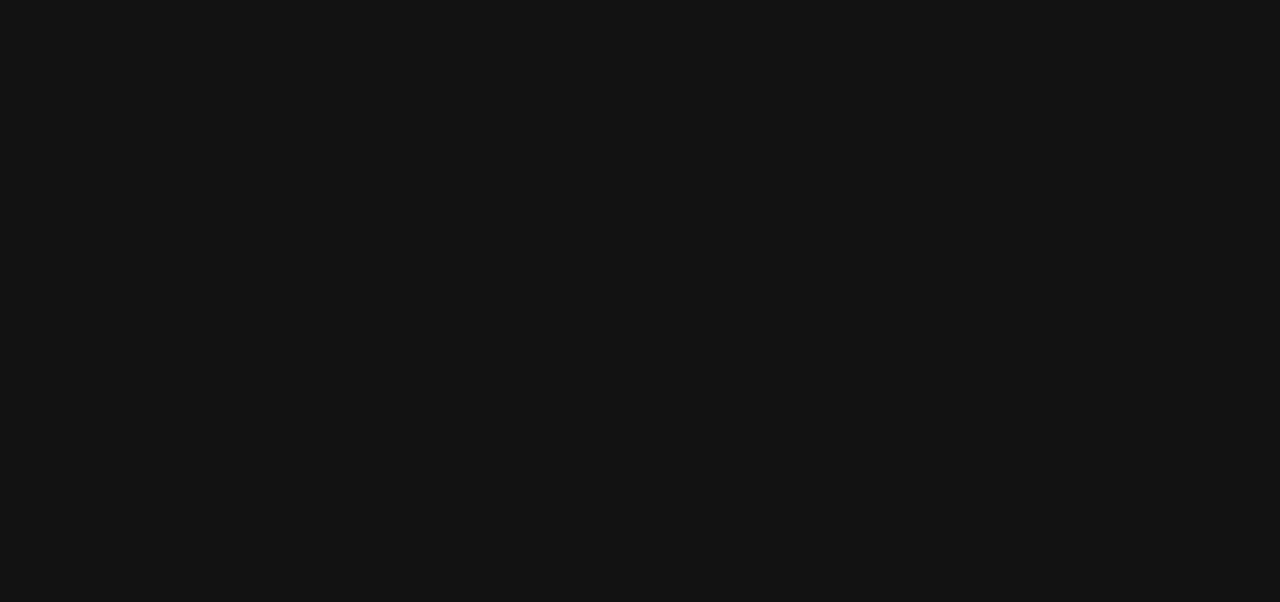
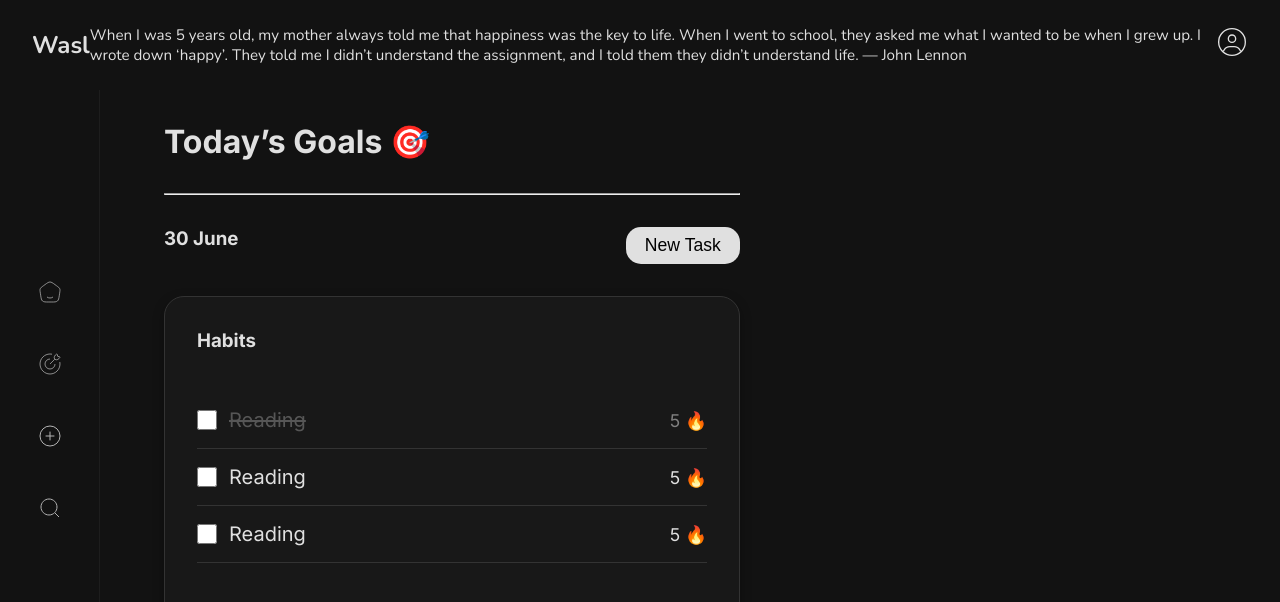
Before and after one commit to aatje-sy/Wasl, a React (Vite) app: page /habits in a window 1280 px wide. Before the commit this address had no page. Shown: the top 602 px of the page. Built offline with nearby package versions, Linux system fonts and the light colour scheme; no server answers.

Commit message:
feat(habits): add habit tracker page with popup to add tasks and style for done habits

```diff
--- a/src/App.jsx
+++ b/src/App.jsx
@@ -1,12 +1,12 @@
 import { Routes, Route } from "react-router-dom";
-import UpperHeader from './components/UpperHeader.jsx';
-import SideHeader from './components/SideHeader.jsx';
 import Feed from './components/Feed.jsx';
 import Goals from "./components/Goals.jsx";
 import Register from "./components/auth/Register.jsx";
 import Login from "./components/auth/Login.jsx";
 import Profile from "/src/components/ProfilePage.jsx";
 import OtherUserProfilePage from "./components/OtherUserProfilePage.jsx";
+import MainLayout from "./components/MainLayout";
+import HabitTracker from "./components/HabitTracker.jsx";
 import './styling/styling.css';
 
 function App() {
@@ -14,20 +14,20 @@ function App() {
         <Routes>
             <Route path="/register" element={<Register />} />
             <Route path="/login" element={<Login />} />
-            <Route path="/profile" element={<Profile />} />
-            <Route path="/profile/:uid" element={<OtherUserProfilePage />} />
-            <Route path="/" element={
-                <>
-                    <UpperHeader />
-                    <main>
-                        <SideHeader />
+
+            <Route element={<MainLayout />}>
+                <Route path="/" element={
+                    <>
                         <Feed />
                         <Goals />
-                    </main>
-                </>
-            } />
+                    </>
+                } />
+                <Route path="/profile" element={<Profile />} />
+                <Route path="/profile/:uid" element={<OtherUserProfilePage />} />
+                <Route path="/habits" element={<HabitTracker />} />
+            </Route>
         </Routes>
-    );x
+    );
 }
 
 export default App;
--- /dev/null
+++ b/src/components/HabitModal.jsx
@@ -0,0 +1,14 @@
+import SubmitIcon from "/src/assets/submit-icon.svg"
+
+export default function HabitModal({onClose}) {
+    return (
+        <div className="modal-overlay" onClick={onClose}>
+            <div className="habit-modal" onClick={(e) => e.stopPropagation()}>
+                <form className="habit-form" action="">
+                    <input className="add-habit-input" type="text" placeholder="New habit..."/>
+                    <button className="habit-submit-btn"><img src={SubmitIcon} alt=""/></button>
+                </form>
+            </div>
+        </div>
+    );
+}
--- /dev/null
+++ b/src/components/HabitTracker.jsx
@@ -0,0 +1,56 @@
+import React, {useState} from "react";
+import HabitModal from './HabitModal.jsx';
+
+function HabitTracker() {
+    const [showModal, setShowModal] = useState(false);
+
+    return (
+        <div className="habit-page">
+            <div className="goals-header">
+                <h1>Today’s Goals 🎯</h1>
+            </div>
+            <hr/>
+            <div className="date-and-action">
+                <h3 className="goals-date">30 June</h3>
+                <button
+                    className="post-btn"
+                    onClick={() => setShowModal(true)}
+                >
+                    New Task
+                </button>
+            </div>
+            {showModal && <HabitModal onClose={() => setShowModal(false)} />}
+
+            <div className="container habits-container">
+                <h3>Habits</h3>
+                <div className="habits-list-container">
+                    <ul className="habit-list">
+                        <li className="habit-item done">
+                            <div className="checkbox-name-contaienr">
+                                <input type="checkbox"/>
+                                <span className="habit-name">Reading</span>
+                            </div>
+                            <span className="habit-count">5 🔥</span>
+                        </li>
+                        <li className="habit-item">
+                            <div className="checkbox-name-contaienr">
+                                <input type="checkbox"/>
+                                <span className="habit-name">Reading</span>
+                            </div>
+                            <span className="habit-count">5 🔥</span>
+                        </li>
+                        <li className="habit-item">
+                            <div className="checkbox-name-contaienr">
+                                <input type="checkbox"/>
+                                <span className="habit-name">Reading</span>
+                            </div>
+                            <span className="habit-count">5 🔥</span>
+                        </li>
+                    </ul>
+                </div>
+            </div>
+        </div>
+    );
+}
+
+export default HabitTracker;
--- /dev/null
+++ b/src/components/MainLayout.jsx
@@ -0,0 +1,17 @@
+import SideHeader from "./SideHeader";
+import UpperHeader from "./UpperHeader";
+import { Outlet } from "react-router-dom";
+
+const MainLayout = () => {
+    return (
+        <>
+            <UpperHeader />
+            <main>
+                <SideHeader />
+                <Outlet />
+            </main>
+        </>
+    );
+};
+
+export default MainLayout;
--- a/src/components/SideHeader.jsx
+++ b/src/components/SideHeader.jsx
@@ -1,10 +1,11 @@
-import { useState } from 'react';
+import {useState} from 'react';
 import HomeIcon from '/src/assets/home-icon.svg';
 import GoalIcon from '/src/assets/goal-icon.svg';
 import SearchIcon from '/src/assets/search-icon.svg';
 import AddPostIcon from '/src/assets/addPost.svg';
 import PostingModal from './PostingModal';
 import SearchModal from './SearchModal';
+import {Link} from "react-router-dom";
 
 function SideHeader() {
     const [isModalOpen, setIsModalOpen] = useState(false);
@@ -14,31 +15,35 @@ function SideHeader() {
         <>
             <nav className="side-nav-container">
                 <div className="side-nav">
+                    <Link to={'/'}>
                         <div className="side-nav-icon-container">
                             <img src={HomeIcon} alt=""/>
                         </div>
+                    </Link>
+                    <Link to={'/habits'}>
                         <div className="side-nav-icon-container">
                             <img src={GoalIcon} alt=""/>
                         </div>
+                    </Link>
                     <div
                         className="side-nav-icon-container"
                         onClick={() => setIsModalOpen(true)}
-                        style={{ cursor: 'pointer' }}
+                        style={{cursor: 'pointer'}}
                     >
-                        <img src={AddPostIcon} alt="Add Post" />
+                        <img src={AddPostIcon} alt="Add Post"/>
                     </div>
                     <div
                         className="side-nav-icon-container"
                         onClick={() => setIsSearchOpen(true)}
-                        style={{ cursor: 'pointer' }}
+                        style={{cursor: 'pointer'}}
                     >
-                        <img src={SearchIcon} alt="Search" />
+                        <img src={SearchIcon} alt="Search"/>
                     </div>
                 </div>
             </nav>
 
-            <PostingModal isOpen={isModalOpen} onClose={() => setIsModalOpen(false)} />
-            {isSearchOpen && <SearchModal onClose={() => setIsSearchOpen(false)} />}
+            <PostingModal isOpen={isModalOpen} onClose={() => setIsModalOpen(false)}/>
+            {isSearchOpen && <SearchModal onClose={() => setIsSearchOpen(false)}/>}
         </>
     );
 }
--- /dev/null
+++ b/src/styling/habit-modal.css
@@ -0,0 +1,32 @@
+.habit-form{
+    display: flex;
+    align-items: center;
+    gap: 1rem;
+}
+
+.add-habit-input{
+    width: 400px;
+    padding: 0.8rem 1rem;
+    font-size: var(--font-size-xxsmall);
+    border: none;
+    background-color: var(--special-color);
+    color: var(--secondary-color);
+    box-shadow: 0 2px 6px rgba(0, 0, 0, 0.2);
+    border-radius: var(--radius-large);
+
+}
+.habit-submit-btn {
+    width: 42px;
+    height: 42px;
+    display: flex;
+    align-items: center;
+    justify-content: center;
+    padding: 0;
+    background-color: var(--secondary-color);
+    color: var(--primary-color);
+    border: none;
+    border-radius: 50%;
+    font-size: 1.2rem;
+    cursor: pointer;
+    transition: background-color 0.3s;
+}
--- /dev/null
+++ b/src/styling/habits-page.css
@@ -0,0 +1,81 @@
+.habit-page {
+    padding: 0 2rem;
+}
+
+.goals-header{
+    margin: 2rem 0;
+}
+
+.date-and-action{
+    display: flex;
+    justify-content: space-between;
+    margin: 2rem 0;
+}
+
+.habit-page .container.habits-container {
+    padding: 2rem;
+    max-width: 700px;
+    align-items: flex-start;
+}
+
+.habits-container h3{
+    margin: 0 0 2.5rem 0;
+}
+
+.habits-list-container {
+    width: 100%;
+}
+
+.habit-list {
+    list-style: none;
+    padding: 0;
+    margin: 0;
+    width: 100%;
+}
+
+.habit-item {
+    display: flex;
+    justify-content: space-between;
+    align-items: center;
+    padding: 1rem 0;
+    border-bottom: 1px solid var(--primary-border-color);
+}
+
+.checkbox-name-contaienr{
+    display: flex;
+    align-items: center;
+}
+
+.habit-name {
+    margin-left: 0.75rem;
+    font-size: var(--font-size-small);
+}
+
+.habit-item input[type="checkbox"] {
+    width: 20px;
+    height: 20px;
+}
+
+.habit-count {
+    display: flex;
+    align-items: center;
+    gap: 0.3rem;
+    font-size: 1.1rem;
+}
+
+/*habit done*/
+.habit-item.done .habit-name {
+    opacity: 0.6;
+}
+
+.habit-item.done .habit-name {
+    text-decoration: line-through;
+    color: gray;
+}
+
+.habit-item.done .habit-count {
+    color: gray;
+}
+.habit-item {
+    transition: all 0.3s ease;
+}
--- a/src/styling/posting-modal.css
+++ b/src/styling/posting-modal.css
@@ -3,7 +3,7 @@
     top: 50%;
     left: 50%;
     transform: translate(-50%, -50%);
-    background: rgba(243, 245, 247, 0.01);
+    background: rgba(0, 0, 0, 0.5);
     backdrop-filter: blur(2px);
     width: 100%;
     height: 100%;
--- a/src/styling/styling.css
+++ b/src/styling/styling.css
@@ -7,6 +7,8 @@
 @import "search-modal.css";
 @import "edit-profile.css";
 @import "comments.css";
+@import "habits-page.css";
+@import "habit-modal.css";
 * {
     margin: 0;
     padding: 0;
@@ -39,11 +41,13 @@ header {
 }
 
 main {
-    height: calc(100vh - 90px);
     display: flex;
     flex-direction: row;
-    justify-content:  space-between;
+    justify-content: flex-start;
+    gap: 2rem;
     width: 100%;
+    height: calc(100vh - 90px);
+    overflow: hidden;
 }
 
 .Nav-bar {
@@ -61,7 +65,7 @@ main {
     background-color: var(--special-color);
     border-top-left-radius: var(--radius-large);
     border-top-right-radius: var(--radius-large);
-    border: 1px solid #333;
+    border: 1px solid var(--primary-border-color);
     box-shadow: 0 4px 12px rgba(0, 0, 0, 0.3);
     overflow-y: auto;
     scroll-behavior: smooth;
--- a/src/styling/variables.css
+++ b/src/styling/variables.css
@@ -25,6 +25,7 @@
     --circle-radius: 50%;
 
     --nav-border-color: #1d1d1d;
+    --primary-border-color: #333;
     --button-border: #3a3a3a;
 
     --transition-speed: 0.3s;
```
Also changed, not shown: src/assets/submit-icon.svg (added). Lines whose indentation alone changed are shown as unchanged.
